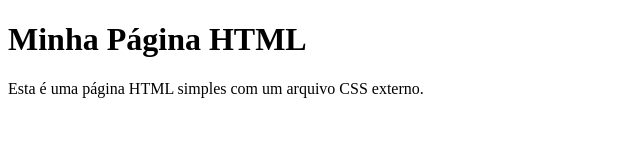
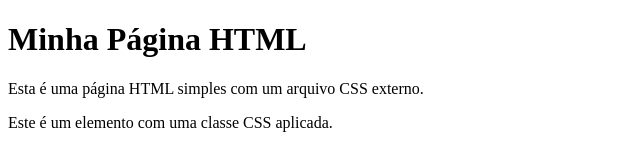
Before and after one commit to WilhianC/outubroatual, a plain HTML site: page index.html in a window 1280 px wide. Shown: the whole page, without its empty margins (0-640 px from the left). Drawn offline with Linux system fonts and the light colour scheme.

Commit message:
Update index.html

```diff
--- a/index.html
+++ b/index.html
@@ -7,6 +7,8 @@
 <body>
 <h1>Minha Página HTML</h1>
 <p>Esta é uma página HTML simples com um arquivo CSS externo.</p>
+  <div class="destaque">
+    <p>Este é um elemento com uma classe CSS aplicada.</p>
 </div>
 </body>
 </html>
```
